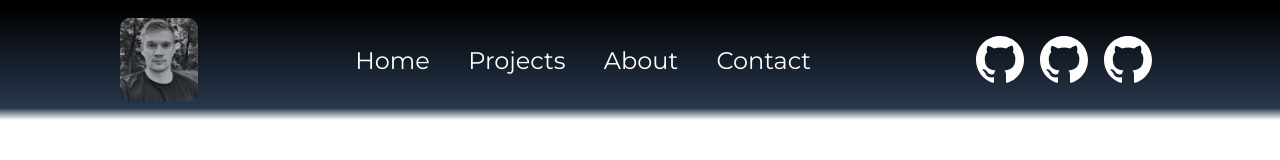
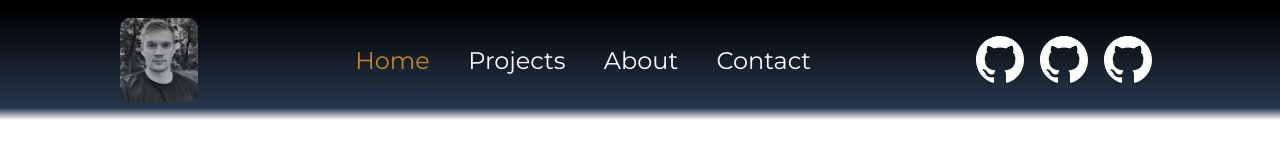
Before and after one commit to pataspatek/portfolio, a React (Vite) app in the folder frontend/: page / in a window 1280 px wide. Shown: the top 160 px of the page. Built offline with nearby package versions, Linux system fonts and the light colour scheme.

Commit message:
highlight of current location

```diff
--- a/frontend/src/components/Header.jsx
+++ b/frontend/src/components/Header.jsx
@@ -1,9 +1,10 @@
-import { Link } from "react-router-dom";
-import React, { useState } from "react";
+import { Link, useLocation } from "react-router-dom";
 
 import '../styles/header.css'
 
 function Header() {
+
+    const location = useLocation();
 
     const closeNavContainer = () => {
         const navToggle = document.getElementById("nav-toggle");
@@ -27,16 +28,16 @@ function Header() {
                     {/* Navigation Links */}
                     <ul className="nav-links-list">
                         <li className="nav-item">
-                            <Link to="/" className="nav-link" onClick={closeNavContainer}>Home</Link>
+                            <Link to="/" className={`nav-link ${location.pathname === "/" ? 'active' : ''}`} onClick={closeNavContainer}>Home</Link>
                         </li>
                         <li className="nav-item">
-                            <Link to="/projects" className="nav-link" onClick={closeNavContainer}>Projects</Link>
+                            <Link to="/projects" className={`nav-link ${location.pathname === "/projects" ? 'active' : ''}`} onClick={closeNavContainer}>Projects</Link>
                         </li>
                         <li className="nav-item">
-                            <Link to="/about" className="nav-link" onClick={closeNavContainer}>About</Link>
+                            <Link to="/about" className={`nav-link ${location.pathname === "/about" ? 'active' : ''}`} onClick={closeNavContainer}>About</Link>
                         </li>
                         <li className="nav-item">
-                            <Link to="/contact" className="nav-link" onClick={closeNavContainer}>Contact</Link>
+                            <Link to="/contact" className={`nav-link ${location.pathname === "/contact" ? 'active' : ''}`} onClick={closeNavContainer}>Contact</Link>
                         </li>
                     </ul>
                     {/* Social Links */}
--- a/frontend/src/styles/header.css
+++ b/frontend/src/styles/header.css
@@ -82,7 +82,11 @@
 
 .nav-link:hover {
     /* Navigation link hover effect */
-    color: var(--call-to-action);
+    color: var(--call-to-action-hover);
+}
+
+.nav-link.active {
+    color: var(--call-to-action-hover);
 }
 
 /* Social links styles */
```
